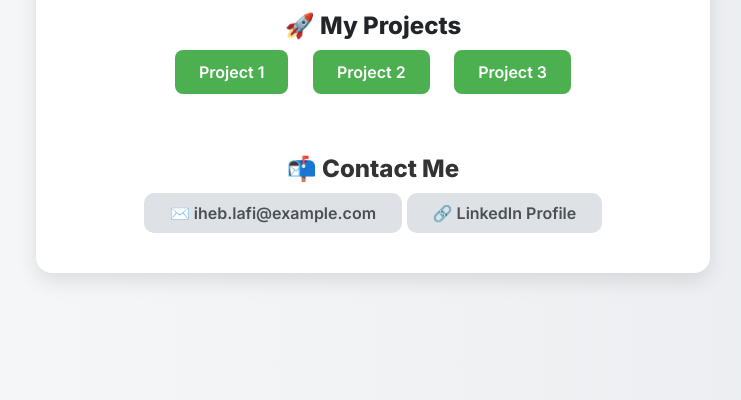
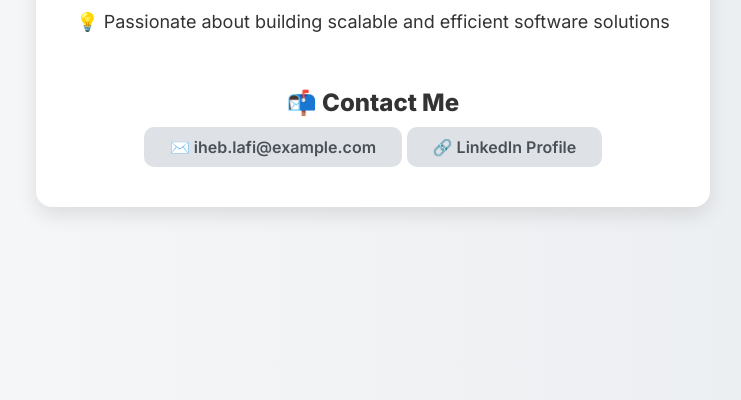
Before and after one commit to iheblafi/git-portfolio, a plain HTML site: page index.html in a window 1280 px wide. Shown: the part 400-800 px from the top of the page, without its empty margins (267-1008 px from the left). Drawn offline with Linux system fonts and the light colour scheme.

Commit message:
Update index.html

```diff
--- a/index.html
+++ b/index.html
@@ -115,12 +115,7 @@
     <p>🛠 Specialized in Software Architecture Engineering</p>
     <p>💡 Passionate about building scalable and efficient software solutions</p>
 
-    <div class="projects">
-      <h2 style="margin-top: 40px; color: #212529;">🚀 My Projects</h2>
-      <a href="https://github.com/iheblafi/project1" target="_blank">Project 1</a>
-      <a href="https://github.com/iheblafi/project2" target="_blank">Project 2</a>
-      <a href="https://github.com/iheblafi/project3" target="_blank">Project 3</a>
-    </div>
+
 
     <div class="contact">
       <h2 style="margin-top: 50px;">📬 Contact Me</h2>
```
